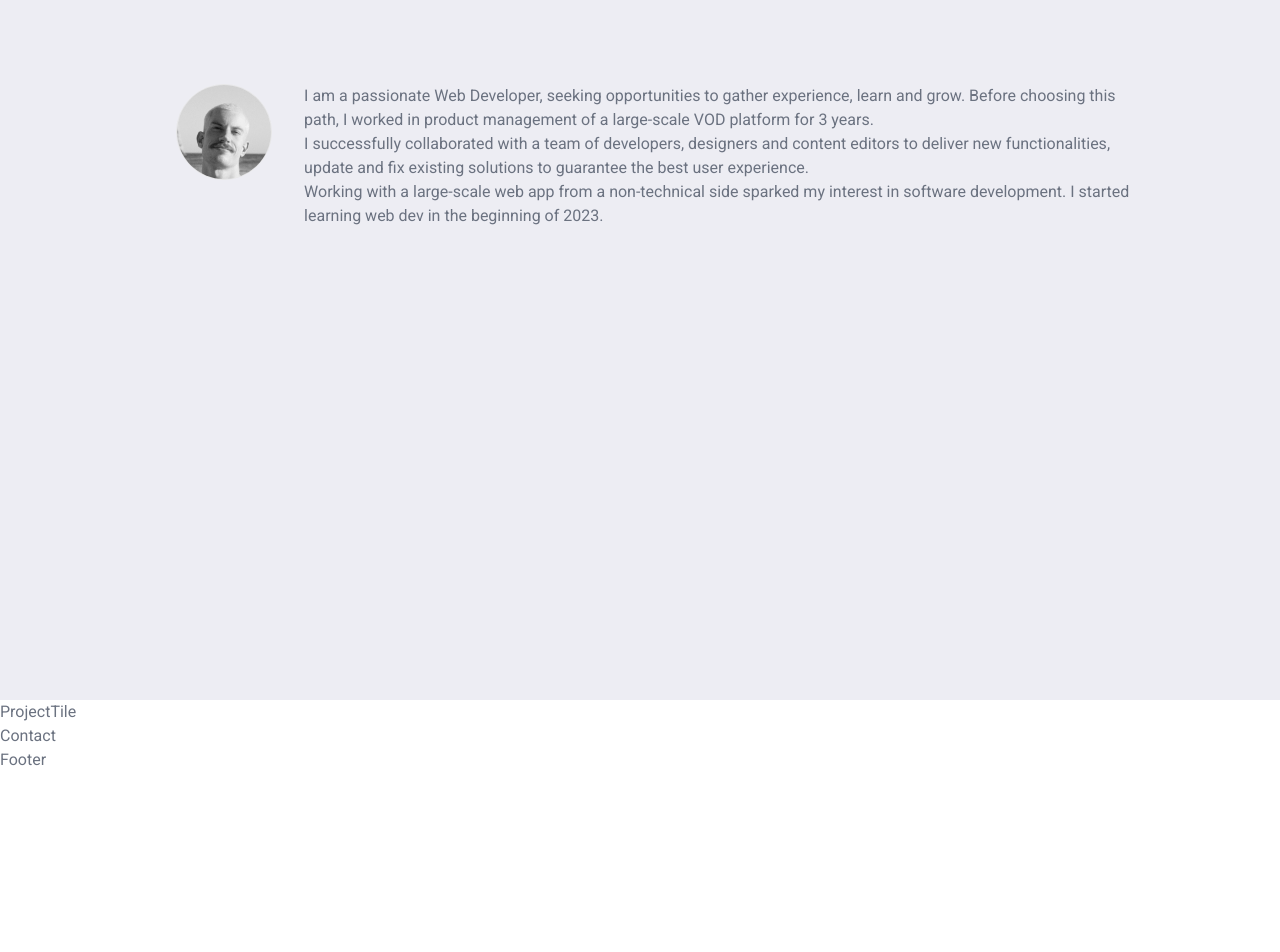
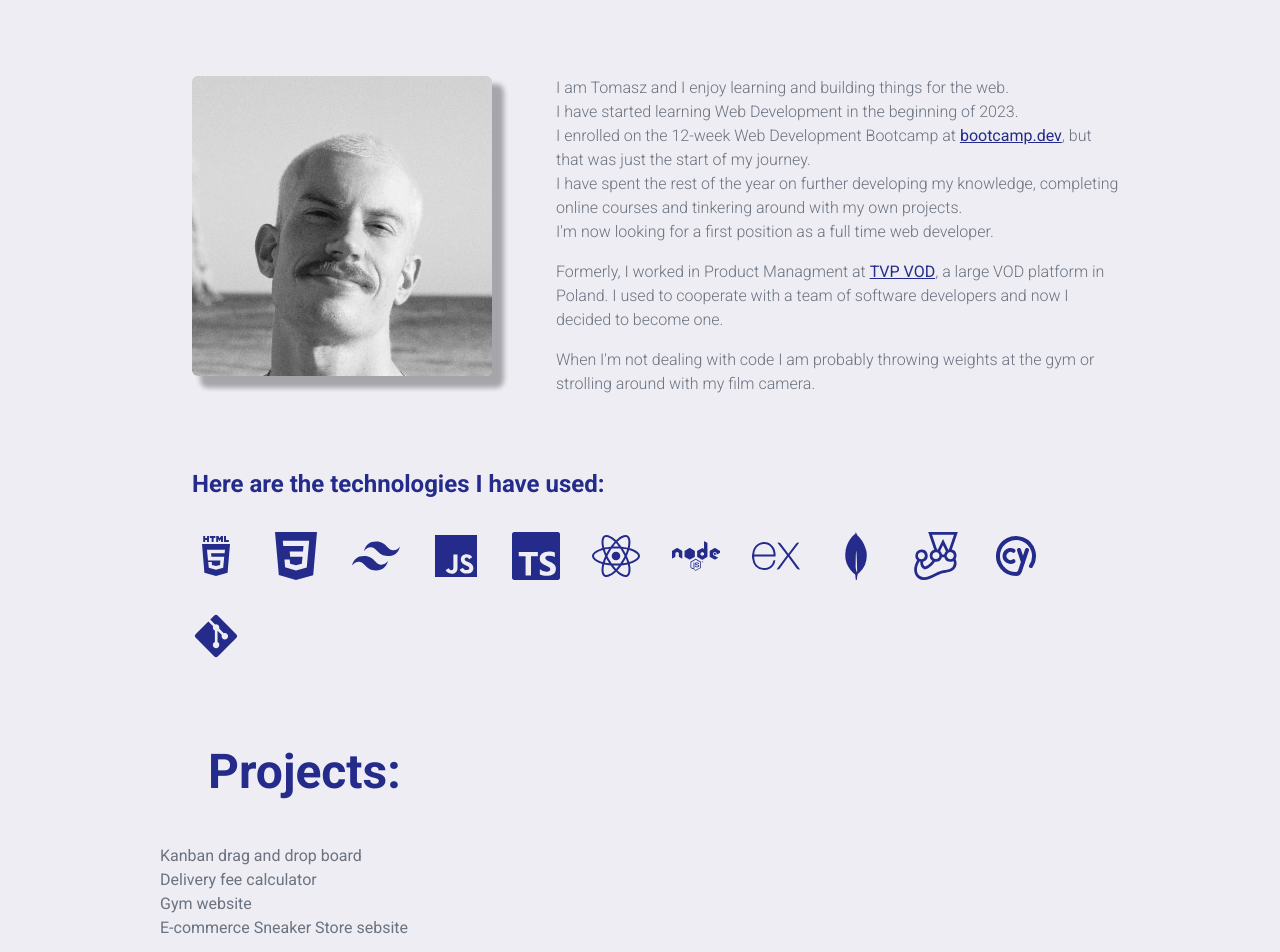
Before and after one commit to tomwladjackowski/portfolio-v2, a React (Vite) app: page /about in a window 1280 px wide. Shown: the part 900-1852 px from the top of the page. Before the commit the page ends 1672 px from the top, so only its background shows below. Built offline with nearby package versions, Linux system fonts and the light colour scheme.

Commit message:
added about section, some minor changes to Home and Navbar

```diff
--- a/src/components/ProjectTile.tsx
+++ b/src/components/ProjectTile.tsx
@@ -1,10 +1,21 @@
 import React from 'react'
 
-type Props = {}
+type Props = {
+  name: string,
+  description: string,
+  liveLink: string,
+  gitHubLink: string,
+  images: string[]
+}
 
-const ProjectTile = (props: Props) => {
+const ProjectTile = ({name, description, liveLink, gitHubLink, images}: Props) => {
   return (
-    <div>ProjectTile</div>
+    <div>
+      <h3>{name}</h3>
+      <div>
+
+      </div>
+    </div>
   )
 }
 
--- a/src/data/projects.ts
+++ b/src/data/projects.ts
@@ -0,0 +1,21 @@
+export const projectsData = [
+  {
+    name: "Kanban drag and drop board"
+  },
+  {
+    name: "Delivery fee calculator"
+  },
+  {
+    name: "Gym website"
+  },
+  {
+    name: 'E-commerce Sneaker Store sebsite',
+    description: 'Sneaker store e-commerce website made with NextJS, ReactJS, with a simple Stripe payment integration. Prisma was used as an ORM with a SQLite database. Product page design was taken from a frontendmentor.com challenge.',
+    liveLink: "",
+    gitHubLink:"",
+    images: {
+      desktop: 'ecommerceDesktop.jpeg',
+      mobile: 'ecommerceMobile.png'
+    }
+  }
+]
--- a/src/index.css
+++ b/src/index.css
@@ -1,4 +1,5 @@
 @import url('https://fonts.googleapis.com/css2?family=Roboto:wght@300;400;700;900&display=swap');
+@import url('https://fonts.googleapis.com/css2?family=IBM+Plex+Mono:wght@300;400;700&display=swap');
 
 @tailwind base;
 @tailwind components;
--- a/src/pages/Home/Home.tsx
+++ b/src/pages/Home/Home.tsx
@@ -3,15 +3,15 @@ import { AtSymbolIcon } from "@heroicons/react/24/solid"
 
 const Home = () => {
   return (
-    <section id="home" className='flex flex-col justify-center p-[5rem] bg-background h-screen'>
+    <section id="home" className='flex flex-col justify-center p-8 md:p-16 bg-background h-screen'>
       <div className='flex flex-col justify-center max-w-5xl mx-auto text-primary-dark '>
-        <p className='text-lg py-2'>
+        <p className='text-lg py-2 font-light font-mono'>
           Hey there, my name is
         </p>
-        <h1 className='text-5xl py-2 font-extrabold underline underline-offset-4'>
+        <h1 className='text-7xl py-4 font-extrabold tracking-tight underline underline-offset-4'>
           Tomasz Jackowski
         </h1>
-        <h2 className='text-2xl py-2 mb-4'>
+        <h2 className='text-4xl py-4 mb-4 font-light'>
           I am a Web Developer
           <TypewriterComponent
             options={{
--- a/src/sections/About.tsx
+++ b/src/sections/About.tsx
@@ -1,25 +1,57 @@
-import ProfilePicture from "../assets/profilePic.jpg"
+import ProfilePicture from "../assets/profilePic.jpg";
+import { IoLogoJavascript } from "react-icons/io5";
+import { SiTypescript, SiCss3, SiTailwindcss, SiExpress, SiMongodb, SiJest, } from "react-icons/si";
+import { TiHtml5 } from "react-icons/ti";
+import { FaReact, FaNode, FaGitAlt } from "react-icons/fa";
+import { TbBrandCypress } from "react-icons/tb";
+
 
 const About = () => {
+  const iconStyling = "h-12 w-12 shrink-0 text-primary-dark"
   return (
-    <section id="about" className="bg-background h-full">
-      <div className="w-3/4 mx-auto">
-        <h1 className="p-16 text-4xl font-bold text-primary-dark">About</h1>
-        <div className="flex flex-col gap-8 md:flex-row justify-center w-full m-4">
-          <div className="">
-            <img alt="profile-picture" src={ProfilePicture} className="rounded-full w-40 mx-auto border grayscale"/>
+    <section id="about" className="bg-background md:h-full">
+      <div className="lg:w-3/4 mx-auto">
+        <h1 className="p-12 text-5xl font-bold text-primary-dark">About:</h1>
+        <div className="flex flex-col gap-16 justify-center w-full md:m-4 p-4 md:flex-row">
+          <div className="flex justify-center ">
+            <img alt="profile-picture" src={ProfilePicture} className="rounded-md object-scale-down max-w-[300px] max-h-[300px] grayscale shadow-[10px_10px_5px_2px_rgba(0,0,0,0.3)]"/>
           </div>
-          <div className="flex">
-            <p>
-              I am a passionate Web Developer, seeking opportunities to gather experience, learn and grow.
-              Before choosing this path, I worked in product management of a large-scale VOD platform for 3 years.
+          <div className="w-full flex-col flex-wrap gap-16 font-light">
+            <p className="pb-2">
+              I am Tomasz and I enjoy learning and building things for the web.
               <br></br>
-              I successfully collaborated with a team of developers, designers and content editors to deliver new functionalities,
-              update and fix existing solutions to guarantee the best user experience.
+              I have started learning Web Development in the beginning of 2023.
               <br></br>
-              Working with a large-scale web app from a non-technical side sparked my interest in software development.
-              I started learning web dev in the beginning of 2023.
+              I enrolled on the 12-week Web Development Bootcamp at <a href="https://bootcamp.dev" className="underline font-normal text-primary-dark">bootcamp.dev</a>, but that was just the start of my journey.
+              <br></br>
+              I have spent the rest of the year on further developing my knowledge, completing online courses and tinkering around with my own projects.
+              <br></br>
+              I'm now looking for a first position as a full time web developer.
             </p>
+            <p className="py-2">
+              Formerly, I worked in Product Managment at <a href="https://vod.tvp.pl/" className="underline font-normal text-primary-dark">TVP VOD</a>, a large VOD platform in Poland.
+              I used to cooperate with a team of software developers and now I decided to become one.
+            </p>
+            <p className="py-2">
+              When I'm not dealing with code I am probably throwing weights at the gym or strolling around with my film camera.
+            </p>
+          </div>
+        </div>
+        <div className="py-8">
+          <h2 className="text-2xl text-primary-dark font-bold px-8">Here are the technologies I have used:</h2>
+          <div className="flex flex-row flex-wrap gap-4 p-8 md:gap-8">
+            <TiHtml5 className={iconStyling}/>
+            <SiCss3 className={iconStyling}/>
+            <SiTailwindcss className={iconStyling}/>
+            <IoLogoJavascript className={iconStyling}/>
+            <SiTypescript className={iconStyling}/>
+            <FaReact className={iconStyling}/>
+            <FaNode className={iconStyling}/>
+            <SiExpress className={iconStyling}/>
+            <SiMongodb className={iconStyling}/>
+            <SiJest className={iconStyling}/>
+            <TbBrandCypress className={iconStyling}/>
+            <FaGitAlt className={iconStyling}/>
           </div>
         </div>
       </div>
--- a/src/sections/NavBar.tsx
+++ b/src/sections/NavBar.tsx
@@ -3,6 +3,8 @@ import useMediaQuery from '../hooks/useMediaQuery'
 import Logo from "../assets/logo.png"
 import NavLink from '../components/NavLink'
 import { Bars3Icon, XMarkIcon } from '@heroicons/react/24/solid'
+import { MdOutlineFileDownload } from "react-icons/md";
+
 
 
 const NavBar = () => {
@@ -10,7 +12,7 @@ const NavBar = () => {
   const isAboveMediumScreens = useMediaQuery("(min-width: 1024px)")
   return (
     <nav id='navbar'>
-      <div className='bg-background drop-shadow flex items-center justify-between fixed top-0 z-30 w-full py-2'>
+      <div className='bg-background bg-opacity-75 backdrop-filter backdrop-blur-sm flex items-center justify-between fixed top-0 z-30 w-full py-2'>
         <div className='flex items-center justify-between mx-auto w-5/6'>
           <div className='flex items-center justify-between w-full gap-16'>
             <img alt='logo' src={Logo} className='w-16 h-16'/>
@@ -33,6 +35,12 @@ const NavBar = () => {
                     href="/contact"
                     name="Contact"
                   />
+                  <button
+                    className='flex items-center rounded-md border-2 border-primary-light shadow-[4px_4px_5px_2px_rgba(0,0,0,0.3)] p-2 text-md font-light text-primary-dark'
+                  >
+                    <MdOutlineFileDownload className='h-6 w-6 pr-2 shrink-0'/>
+                    Get my resume
+                  </button>
                 </div>
               </div>
             ) : (
--- a/src/sections/Projects.tsx
+++ b/src/sections/Projects.tsx
@@ -1,9 +1,20 @@
 import ProjectTile from "../components/ProjectTile.tsx"
+import { projectsData } from "../data/projects.ts"
 
 const Projects = () => {
   return (
-    <section>
-      <ProjectTile />
+    <section id="projects" className="bg-background md:h-full">
+      <div className="lg:w-3/4 mx-auto">
+        <h1 className="p-12 text-5xl font-bold text-primary-dark">Projects:</h1>
+        <div>
+          {projectsData.map((project) => (
+            <ProjectTile
+              key={project.name}
+              {...project}
+            />
+          ))}
+        </div>
+      </div>
     </section>
   )
 }
--- a/tailwind.config.js
+++ b/tailwind.config.js
@@ -37,7 +37,8 @@ export default {
         darkBg: "linear-gradient(to top, rgb(36, 36, 36), rgb(36, 36, 45))",
       },
       fontFamily: {
-        "roboto": ["roboto", "sans-serif"]
+        "roboto": ["roboto", "sans-serif"],
+        "mono": ["IBM Plex Mono", "ui-monospace"]
       }
     },
   },
```
